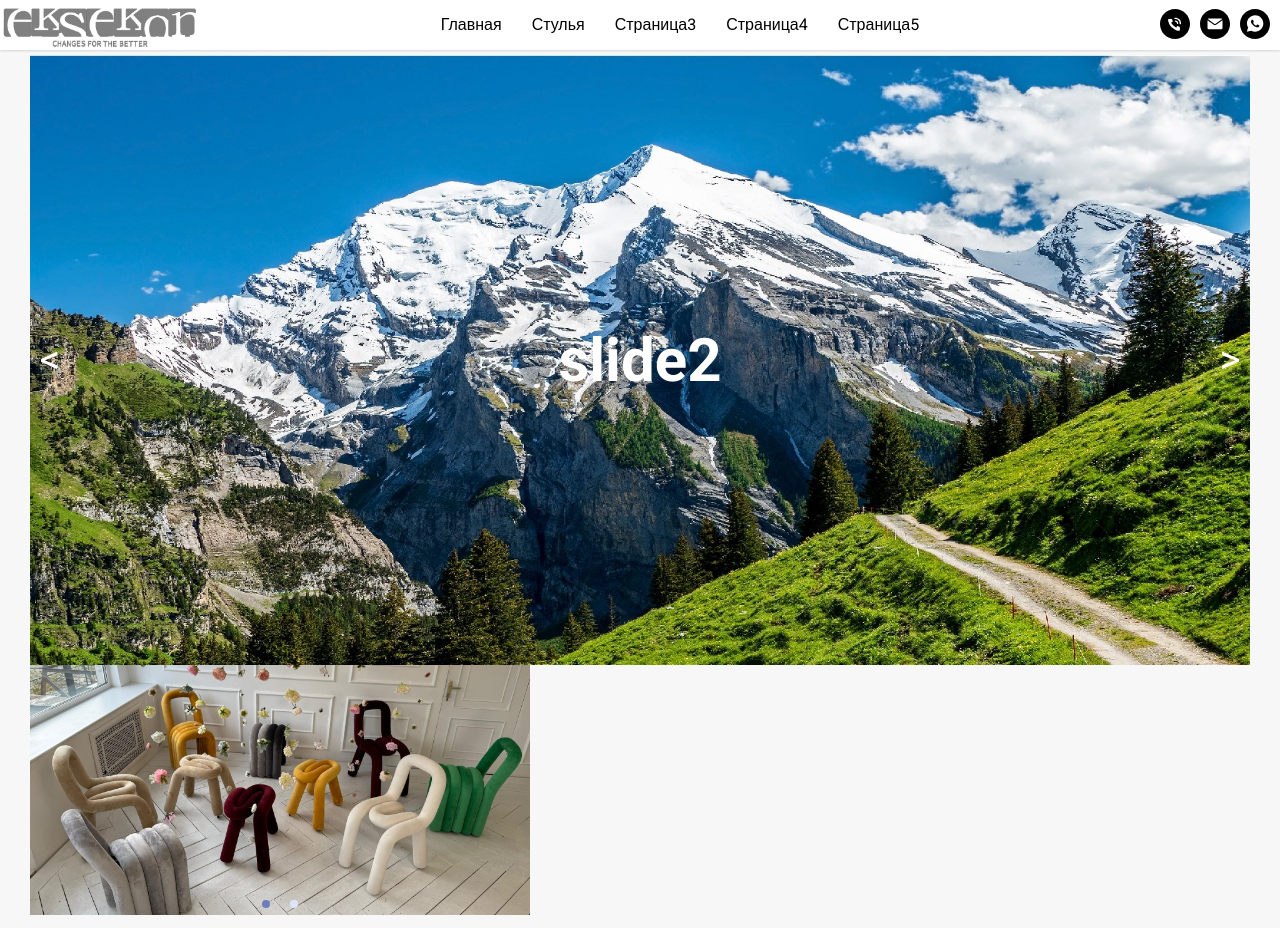
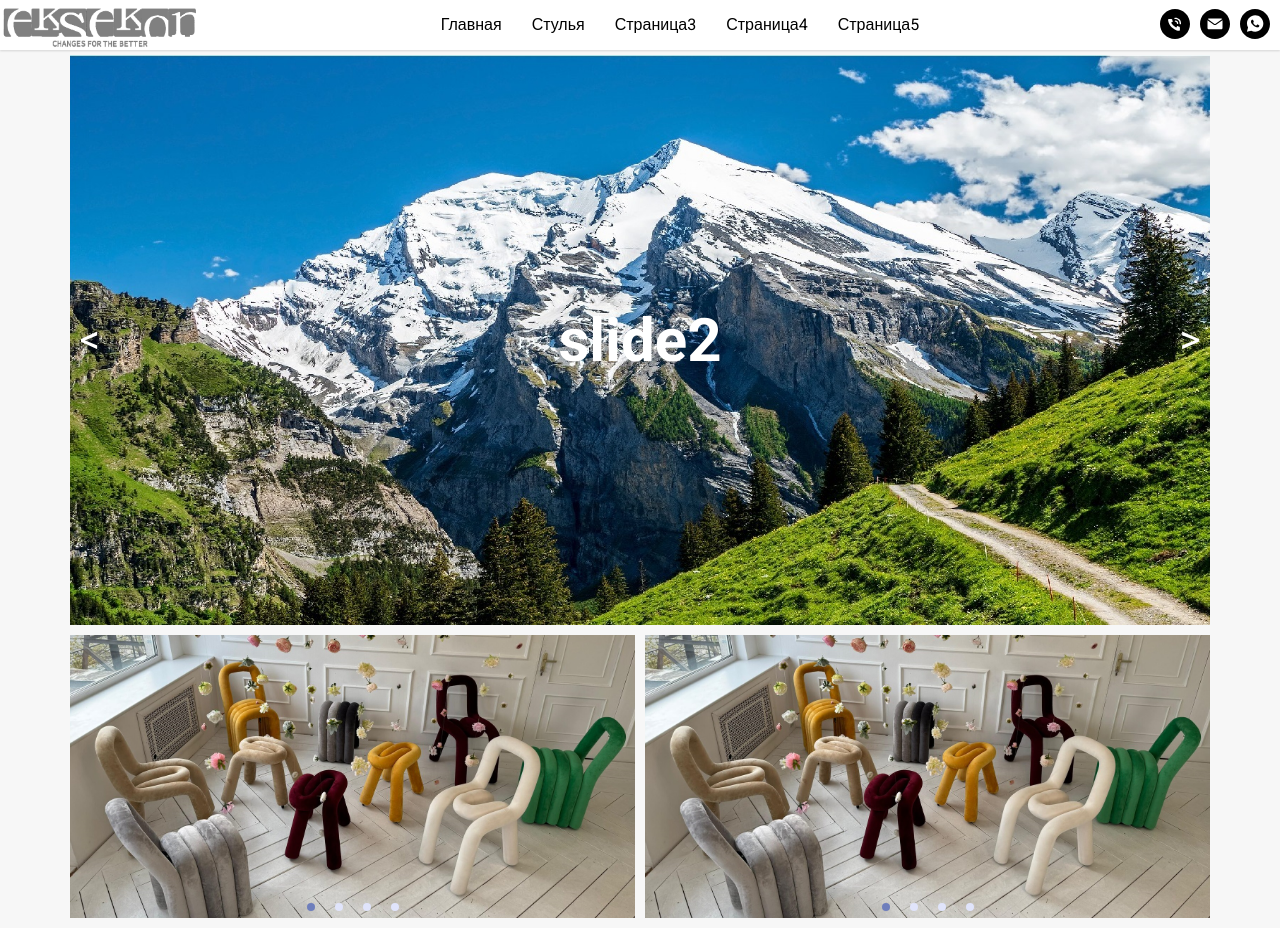
Before and after one commit to leonraz58/eksekon, a React app: page / in a window 1280 px wide. Built offline with nearby package versions, Linux system fonts and the light colour scheme; a web font is replaced by a local one.

Commit message:
add mainPageBlock example

```diff
--- a/src/components/carousel/carousel.module.scss
+++ b/src/components/carousel/carousel.module.scss
@@ -31,12 +31,13 @@
     width: 100%;
     height: 100%;
     object-fit: cover;
-    aspect-ratio: 2 / 1;
+    //aspect-ratio: 2 / 1;
   }
 }
 
 .imageBigSlider {
   aspect-ratio: 2 / 1;
+  transition: 2s;
   &:hover {
     transform: scale(1.2);
     transition: 5s;
--- a/src/components/pageContainer/pageContainer.module.scss
+++ b/src/components/pageContainer/pageContainer.module.scss
@@ -1,6 +1,6 @@
 .container {
   width: 100%;
-  max-width: 1400px;
+  max-width: 1200px;
   min-height: 100%;
   padding: 0 30px;
   margin: 0 auto;
--- a/src/layout/main/main.tsx
+++ b/src/layout/main/main.tsx
@@ -4,10 +4,10 @@ import image from './../../assets/images/main.jpeg'
 import imageSlider from './../../assets/images/mainSlider.jpeg'
 import imageSlider2 from './../../assets/images/mainSlider2.jpeg'
 import "react-alice-carousel/lib/alice-carousel.css";
-//import './../../styles/aliceCarousel.css'
 import {PageContainer} from "../../components/pageContainer/pageContainer";
 import {Carousel} from "../../components/carousel/Carousel";
 import {useState} from "react";
+import {Carousel2} from "../../components/carousel2/Carousel2";
 
 export const Main = () => {
 
@@ -35,9 +35,15 @@ export const Main = () => {
                          text={['slide1', 'slide2', 'slide3']}
                 />
 
-                <div style={{width: '500px', backgroundColor: 'red'}}>
-                    <Carousel variant={'mainPageBlock'} images={[imageSlider, imageSlider2]}/>
-
+                <div style={{display: "flex", justifyContent: "space-between", alignItems: "center", width: '100%', }}>
+                    <div style={{marginTop: '10px', marginBottom: '10px', width: '50%', paddingRight: '5px'}}>
+                        <Carousel variant={'mainPageBlock'}
+                                  images={[imageSlider, imageSlider2, imageSlider, imageSlider2]}/>
+                    </div>
+                    <div style={{marginTop: '10px', marginBottom: '10px', width: '50%', paddingLeft: '5px'}}>
+                        <Carousel variant={'mainPageBlock'}
+                                  images={[imageSlider, imageSlider2, imageSlider, imageSlider2]}/>
+                    </div>
                 </div>
             </PageContainer>
         </div>
```
Also changed, not shown: src/assets/images/mainSlider2.jpeg.
